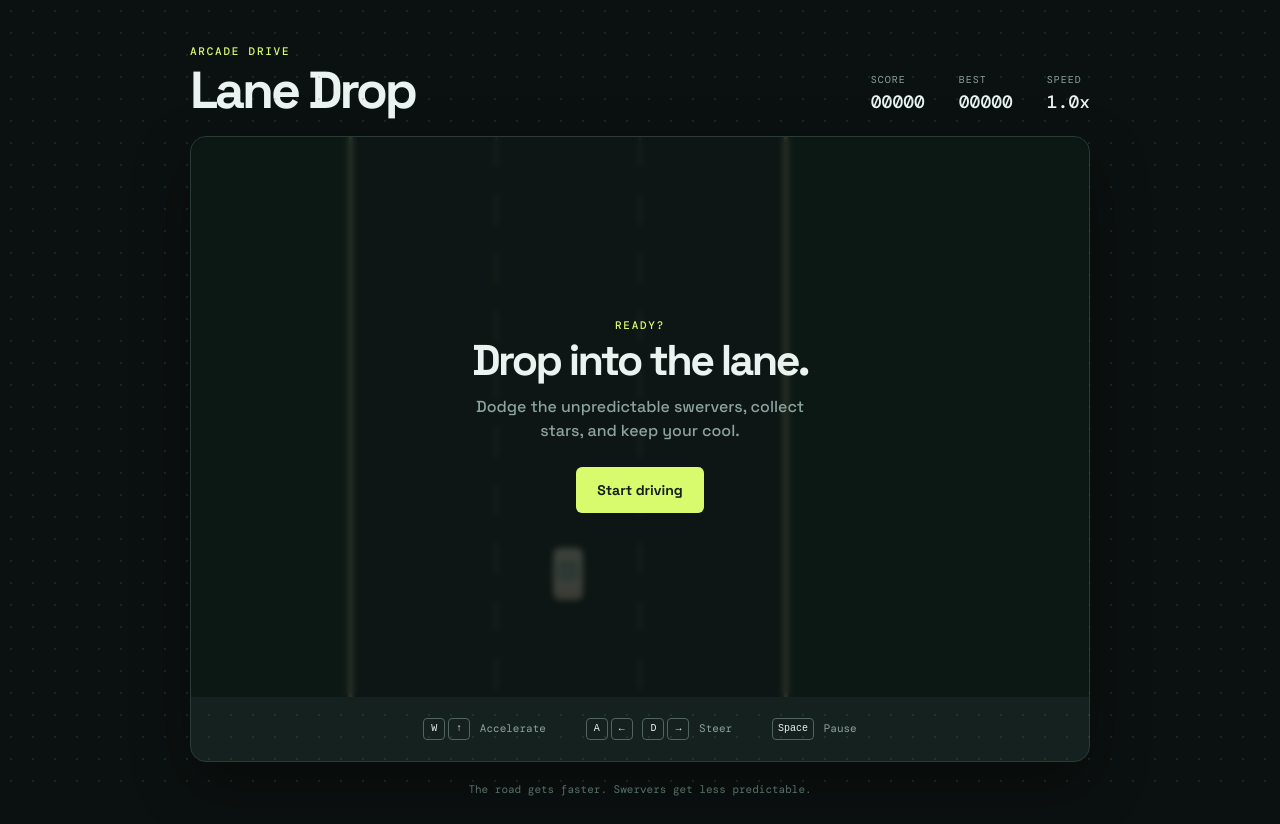
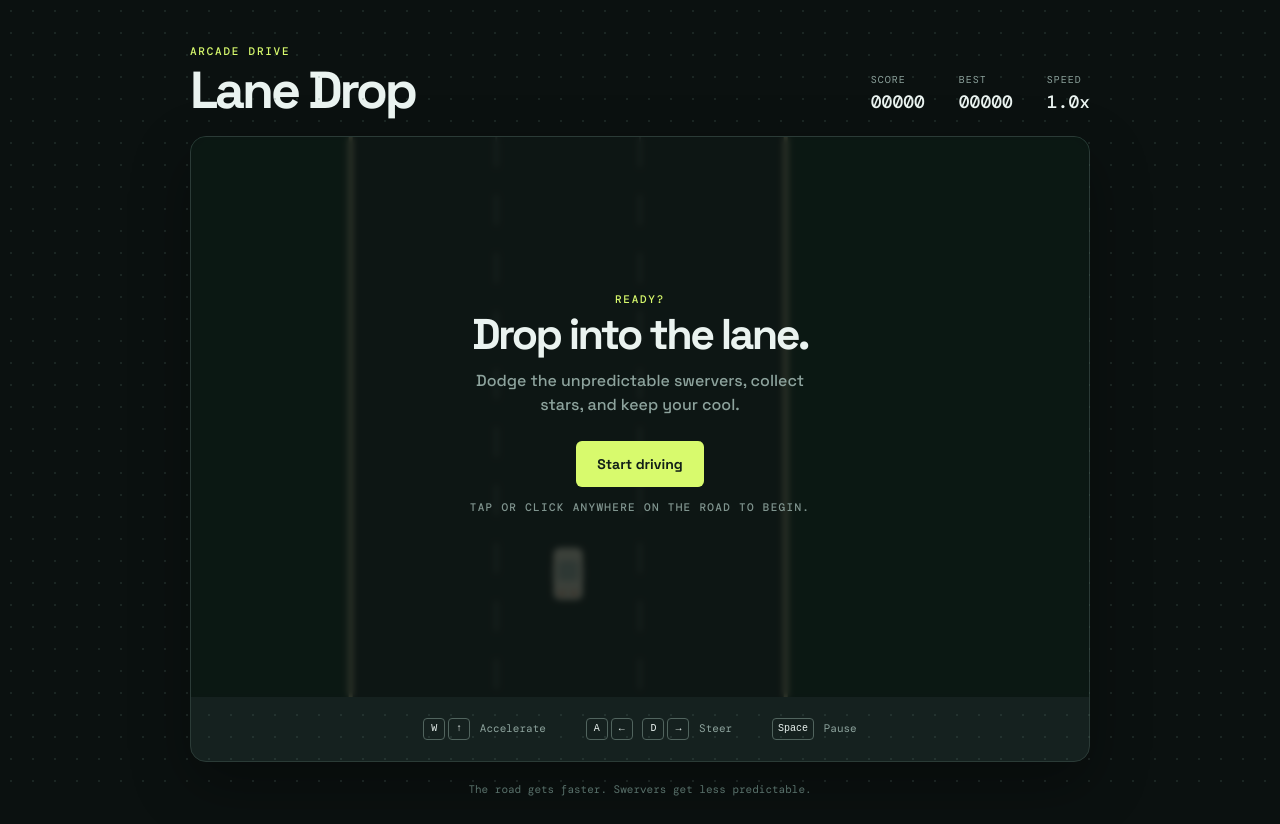
Before and after one commit to NotMuchBytes/NotMuchBytes.github.io, a website: page Top-Down-drive/index.html in a window 1280 px wide. Drawn offline with nearby package versions, Linux system fonts and the light colour scheme.

Commit message:
Polish click-to-start UX

```diff
--- a/Top-Down-drive/index.html
+++ b/Top-Down-drive/index.html
@@ -29,6 +29,7 @@
               <h2 id="overlay-title">Drop into the lane.</h2>
               <p id="overlay-copy">Dodge the unpredictable swervers, collect stars, and keep your cool.</p>
               <button id="start-button">Start driving</button>
+              <p class="start-hint">Tap or click anywhere on the road to begin.</p>
             </div>
           </div>
         </div>
--- a/Top-Down-drive/styles.css
+++ b/Top-Down-drive/styles.css
@@ -46,6 +46,14 @@ canvas { display: block; width: 100%; height: 100%; }
 .overlay-panel { max-width: 360px; text-align: center; }
 h2 { font-size: clamp(29px, 5vw, 43px); letter-spacing: -.06em; line-height: .95; margin-bottom: 13px; }
 .overlay-panel > p:not(.eyebrow) { color: var(--muted); line-height: 1.5; margin-bottom: 24px; }
+.start-hint {
+  margin-top: 12px;
+  font: 500 11px 'DM Mono', monospace;
+  letter-spacing: .12em;
+  text-transform: uppercase;
+  color: var(--accent);
+  opacity: 0.9;
+}
 button { border: 0; border-radius: 6px; padding: 14px 21px; background: var(--accent); color: #122018; cursor: pointer; font: 700 14px 'Space Grotesk', sans-serif; transition: transform .15s, background .15s; -webkit-tap-highlight-color: transparent; }
 button:hover { background: #ecffac; transform: translateY(-2px); }
 button:active, .touch-button.active { transform: scale(.98); filter: brightness(1.04); }
```
